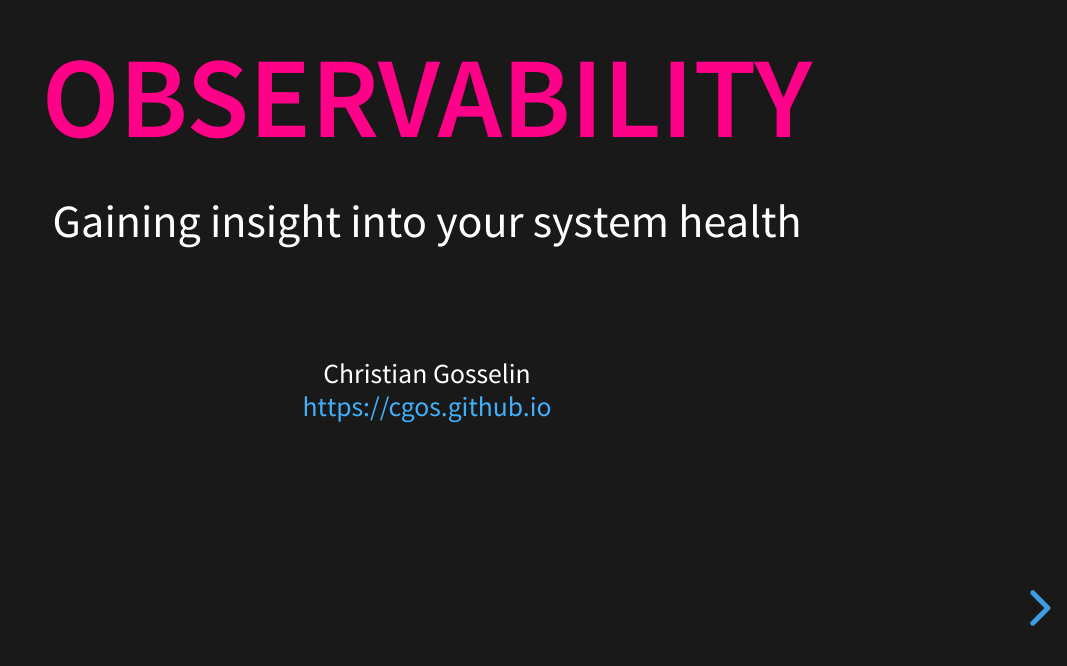
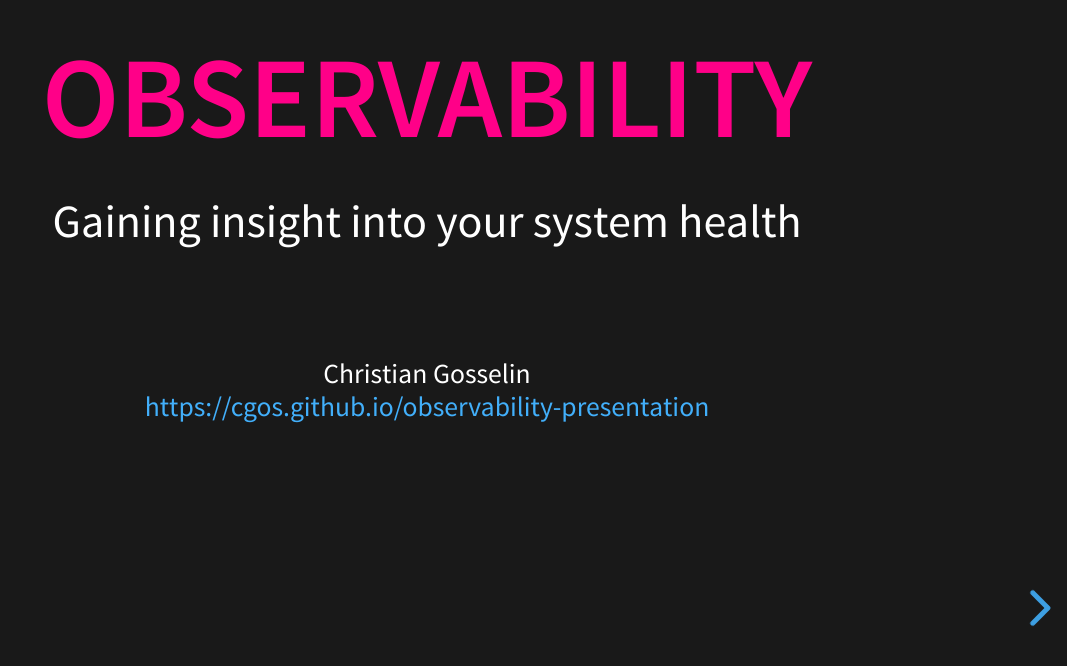
Before and after one commit to cgos/observability-presentation, a website: page index.html in a window 1280 px wide. Shown: the part 130-796 px from the top of the page, without its empty margins (213-1280 px from the left). Drawn offline with Linux system fonts and the light colour scheme; some packages are replaced by stand-ins of ours; a script that the page names is missing.

Commit message:
demo slides

```diff
--- a/index.html
+++ b/index.html
@@ -53,7 +53,7 @@
 						<div class=footer>
 							<div>
 								Christian Gosselin <br />
-								<a href="https://cgos.github.io"> https://cgos.github.io </a>
+								<a href="https://cgos.github.io/observability-presentation"> https://cgos.github.io/observability-presentation</a>
 							</div>
 						</div>
 					</small>
```
